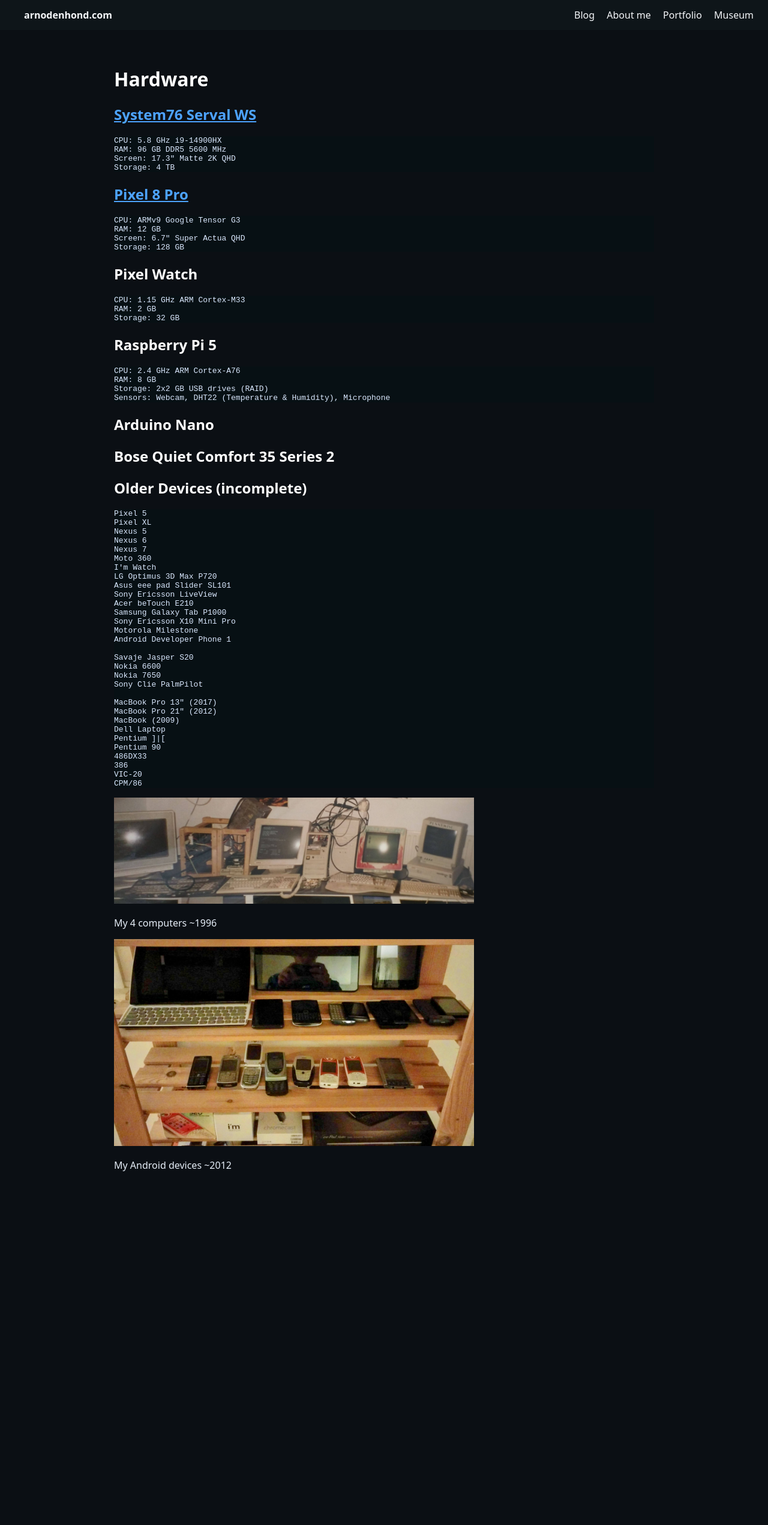
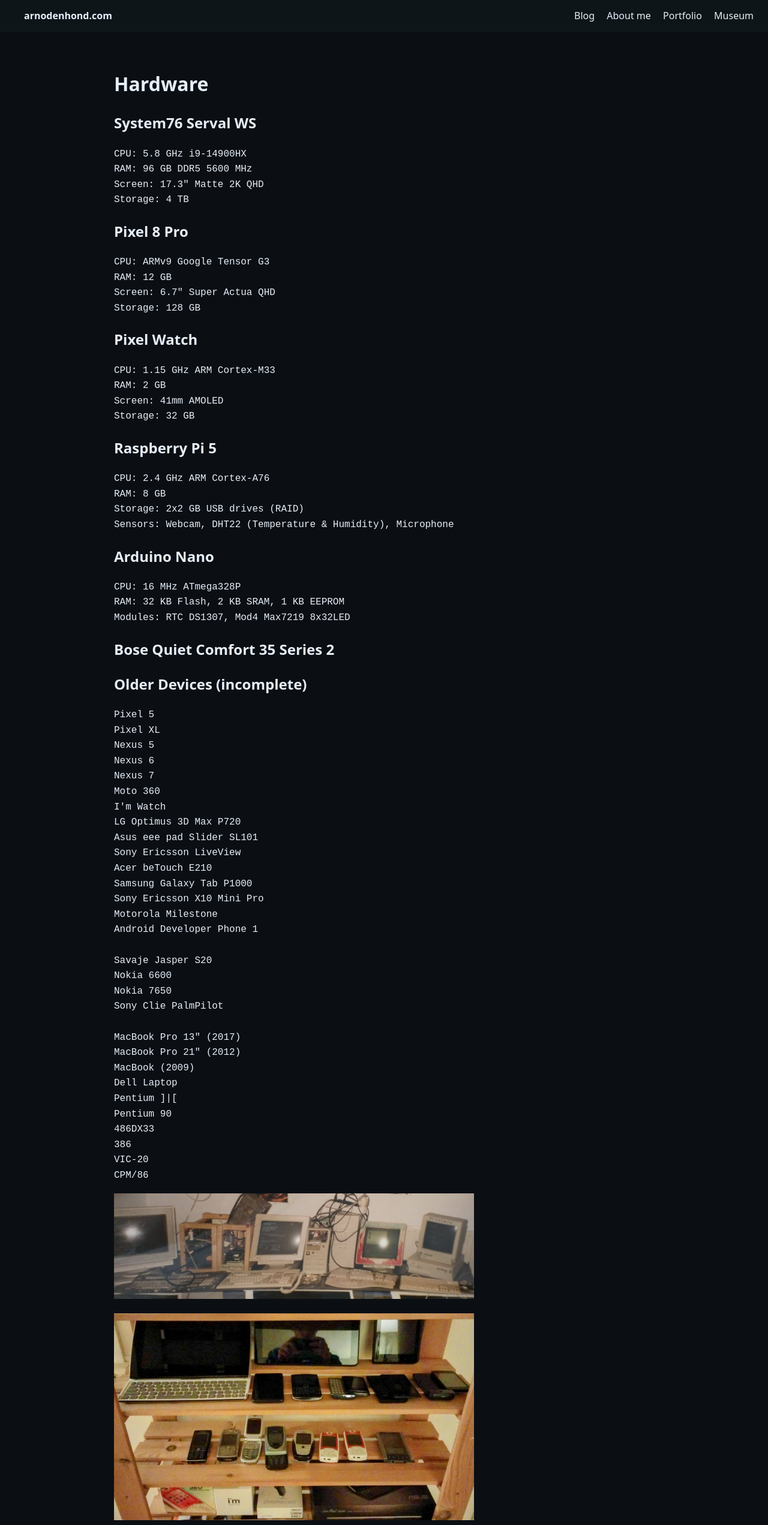
Before and after one commit to arnodenhond/arnodenhond.github.io, a Jekyll site: the page built from museum/hardware.md, in a window 1280 px wide. Shown: the whole page at 60% size. Built offline with Jekyll 4.4.1, drawn with Linux system fonts in a browser that asks for light colours; our own code applies the rules of GitHub Pages for plain Markdown files; before the commit the page ends 2014 px from its top, so only the background shows below that.

Commit message:
simplify stylesheet

````diff
--- a/assets/style.css
+++ b/assets/style.css
@@ -1,165 +1,99 @@
-body {
-  font-family: system-ui, sans-serif;
-  margin: 0;
-  background: #f6f7f9;
-  color: #222;
+:root{
+  --bg: #0b0f14;
+  --card: #071219;
+  --text: #e6eef8;
+  --muted: #9aa6b2;
+  --link: #4da3ff;
+  --shadow: 0 6px 18px rgba(0,0,0,0.55);
+  --radius: 8px;
+  --gap: 24px;
+  font-size: 16px;
 }
 
+html, body {
+  height: 100%;
+  margin: 0;
+  font-family: system-ui, -apple-system, "Segoe UI", Roboto, "Helvetica Neue", Arial;
+  -webkit-font-smoothing: antialiased;
+  -moz-osx-font-smoothing: grayscale;
+}
+
+/* Always-dark (your <html> has class="dark") */
+html.dark, :root.dark {
+  color-scheme: dark;
+  background: var(--bg);
+  color: var(--text);
+}
+
+/* Base body */
+body {
+  background: var(--bg);
+  color: var(--text);
+  line-height: 1.6;
+}
+
+/* Top navigation */
 .navbar {
   display: flex;
   justify-content: space-between;
   align-items: center;
   padding: 14px 24px;
-  background: #111;
+  background: #0e1519;
 }
-
 .navbar a {
-  color: #f5f5f5;
+  color: var(--text);
   text-decoration: none;
   margin-left: 16px;
 }
+.navbar a:hover { text-decoration: underline; }
 
-.navbar a:hover {
-  text-decoration: underline;
-}
+/* Site title */
+.site-title { font-weight: 700; }
 
-.site-title {
-  font-weight: 700;
-}
-
+/* Main content container */
 .content {
   max-width: 900px;
   margin: 60px auto;
   padding: 0 20px;
 }
 
+/* Post card */
 .post-card {
   display: flex;
-  gap: 24px;
+  gap: var(--gap);
   margin-bottom: 48px;
-  background: white;
-  border-radius: 8px;
+  background: var(--card);
+  border-radius: var(--radius);
   overflow: hidden;
-  box-shadow: 0 4px 10px rgba(0,0,0,0.05);
+  box-shadow: var(--shadow);
+  border: 1px solid rgba(255,255,255,0.03);
 }
 
 .post-card img {
   width: 240px;
   height: 160px;
   object-fit: cover;
+  background: #0a0f12;
 }
 
 .post-info {
   padding: 20px;
 }
+.post-info h2 {
+  margin: 0 0 8px 0;
+}
+.post-info a {
+  color: var(--link);
+  text-decoration: none;
+}
+.post-info a:hover { text-decoration: underline; }
+.post-info p { margin-top: 12px; color: var(--muted); }
 
-.post-info h2 {
-  margin-top: 0;
-  margin-bottom: 8px;
+/* Responsive */
+@media (max-width: 700px) {
+  .post-card { flex-direction: column; }
+  .post-card img { width: 100%; height: 200px; }
 }
 
-.post-info a {
-  color: #111;
-  text-decoration: none;
-}
-
-.post-info a:hover {
-  text-decoration: underline;
-}
-
-.post-info p {
-  margin-top: 12px;
-  line-height: 1.6;
-}
-
-/* Mobile-friendly */
-@media (max-width: 700px) {
-  .post-card {
-    flex-direction: column;
-  }
-
-  .post-card img {
-    width: 100%;
-    height: 200px;
-  }
-}
-
-
-html.dark, :root.dark {
-  color-scheme: dark; /* hint for browser form controls & scrollbars */
-}
-
-/* Base page background & text */
-html.dark, html.dark body {
-  background-color: #0b0f14 !important;
-  color: #e6eef8 !important;
-}
-
-/* Links and headings */
-html.dark a { color: #4da3ff !important; }
-html.dark a:hover { text-decoration: underline; }
-html.dark h1, html.dark h2, html.dark h3, html.dark h4, html.dark h5, html.dark h6 {
-  color: #ffffff !important;
-}
-
-/* Navbar: keep existing dark look but ensure text remains visible */
-html.dark .navbar {
-  background: #0e1519 !important;
-}
-html.dark .navbar a { color: #f5f7fa !important; }
-
-/* Post cards: make them dark and reduce bright shadows */
-html.dark .post-card {
-  background: #071219 !important;
-  color: inherit !important;
-  box-shadow: 0 6px 18px rgba(0,0,0,0.6) !important;
-  border: 1px solid rgba(255,255,255,0.03) !important;
-}
-
-/* Images: keep natural color; add optional class for inversion where needed */
-html.dark .post-card img {
-  background: #071219;
-}
-
-/* Post info and links inside cards */
-html.dark .post-info {
-  color: inherit !important;
-}
-html.dark .post-info a { color: #9ad1ff !important; }
-
-/* Common containers used by many themes */
-html.dark .site, html.dark .page, html.dark .container, html.dark .content, html.dark .main {
-  background: transparent !important;
-  color: inherit !important;
-}
-
-/* Code blocks and pre elements */
-html.dark pre, html.dark code {
-  background: #071014 !important;
-  color: #dbe9ff !important;
-  border-color: #12202a !important;
-}
-
-/* Muted/secondary text */
-html.dark .muted, html.dark .meta, html.dark .byline, html.dark .small {
-  color: #9aa6b2 !important;
-}
-
-/* Footer/header */
-html.dark footer, html.dark header, html.dark .site-footer, html.dark .site-header {
-  background: transparent !important;
-  color: inherit !important;
-}
-
-/* If specific elements still show bright backgrounds, target them explicitly:
-   replace .some-selector with the selector reported by DevTools */
-html.dark .some-very-specific-selector {
-  color: #e6eef8 !important;
-  background: #0b0f14 !important;
-}
-
-/* Optional helper: invert images that assume a white background by adding
-   the class="invert-for-dark" to those <img> tags in your HTML */
-html.dark img.invert-for-dark {
-  filter: invert(1) hue-rotate(180deg) saturate(0.85);
-}
+/* Small helpers */
+.muted, .meta, .byline, .small { color: var(--muted); font-size: 0.95rem; }
--- a/museum/hardware.md
+++ b/museum/hardware.md
@@ -1,6 +1,6 @@
 # Hardware
 
-## [System76 Serval WS](https://system76.com/laptops/serval)
+## System76 Serval WS
 
 ```plaintext
 CPU: 5.8 GHz i9-14900HX
@@ -9,7 +9,7 @@ Screen: 17.3" Matte 2K QHD
 Storage: 4 TB
 ```
 
-## [Pixel 8 Pro](https://store.google.com/product/pixel_8_pro)
+## Pixel 8 Pro
 
 ```plaintext
 CPU: ARMv9 Google Tensor G3
@@ -23,6 +23,7 @@ Storage: 128 GB
 ```plaintext
 CPU: 1.15 GHz ARM Cortex-M33
 RAM: 2 GB
+Screen: 41mm AMOLED
 Storage: 32 GB
 ```
 
@@ -36,6 +37,13 @@ Sensors: Webcam, DHT22 (Temperature & Humidity), Microphone
 ```
 
 ## Arduino Nano
+
+```plaintext
+CPU: 16 MHz ATmega328P
+RAM: 32 KB Flash, 2 KB SRAM, 1 KB EEPROM
+Modules: RTC DS1307, Mod4 Max7219 8x32LED
+```
+
 
 ## Bose Quiet Comfort 35 Series 2
 
@@ -75,11 +83,6 @@ VIC-20
 CPM/86
 ```
 
-<img src="mycomputers.jpeg" alt="My Computer" width="600">
+<img src="mycomputers.jpeg" alt="My computers ~1996" width="600">
 
-My 4 computers ~1996
-
-<img src="myphones.jpeg" alt="My Computer" width="600">
-
-
-My Android devices ~2012
+<img src="myphones.jpeg" alt="My Android devices ~2012" width="600">
````
